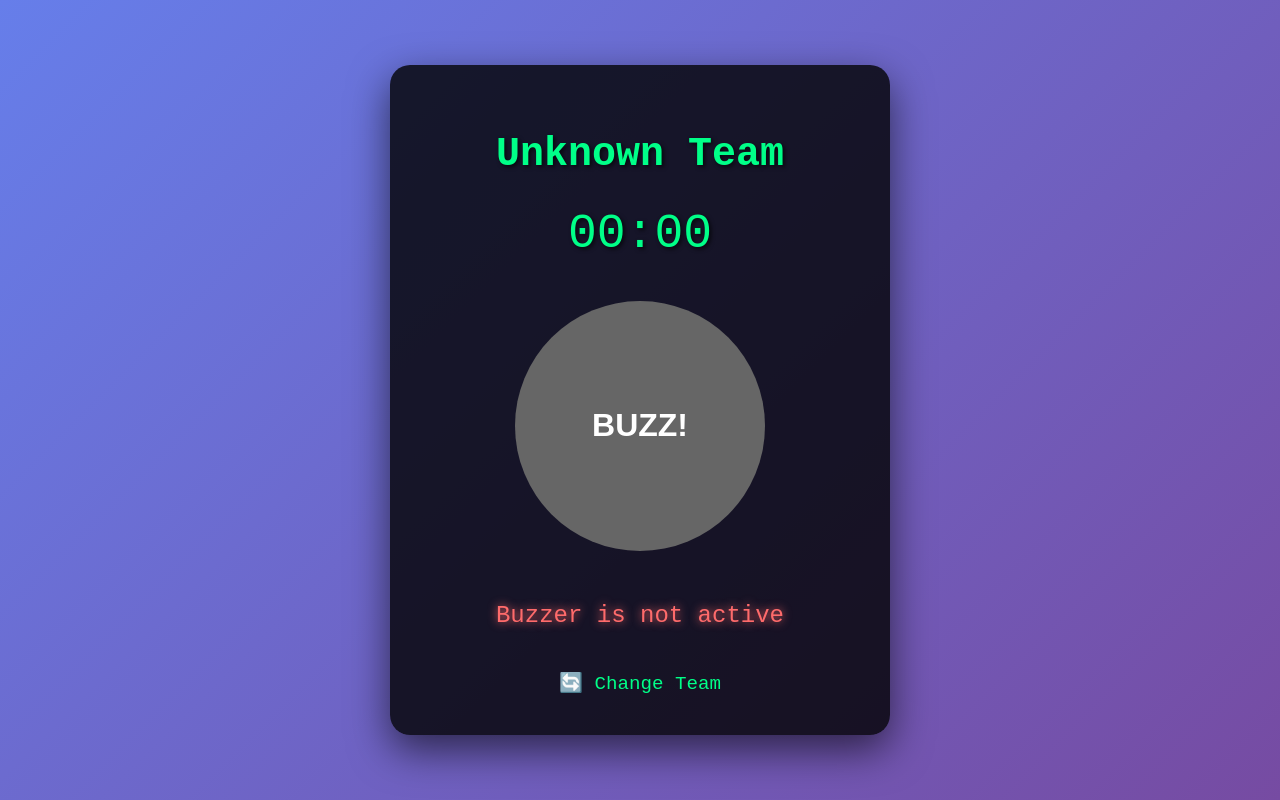
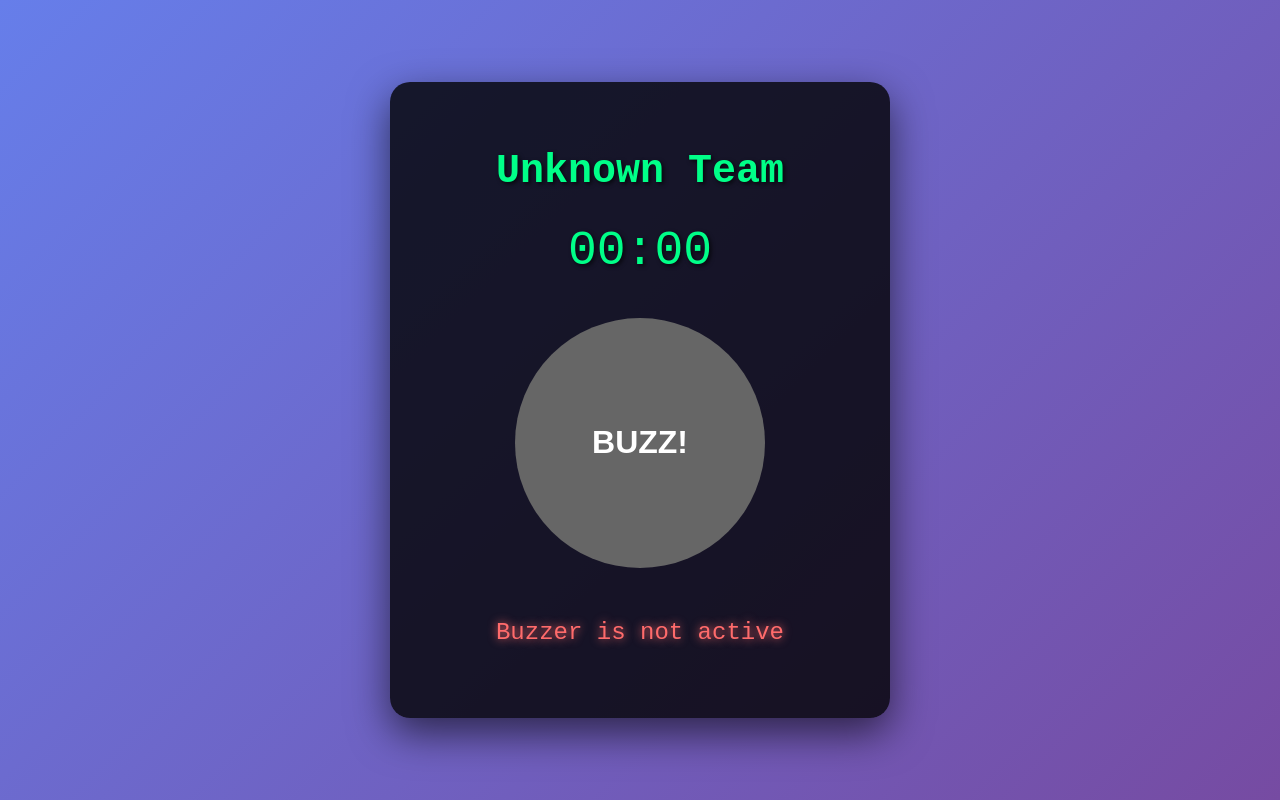
Before and after one commit to DURAI0706/Top3Buzz, a Flask app: page /team in a window 1280 px wide. Run offline with Flask 3, Linux system fonts and the light colour scheme; the visitor is signed in with stand-in values (Sample User, id 1); data that the repository does not hold is empty.

Commit message:
Update team.html

```diff
--- a/templates/team.html
+++ b/templates/team.html
@@ -180,9 +180,6 @@
 
         </div>
 
-        <div class="navigation">
-            <a href="{{ url_for('team_selection') }}">🔄 Change Team</a>
-        </div>
     </div>
 
     <script>
```
